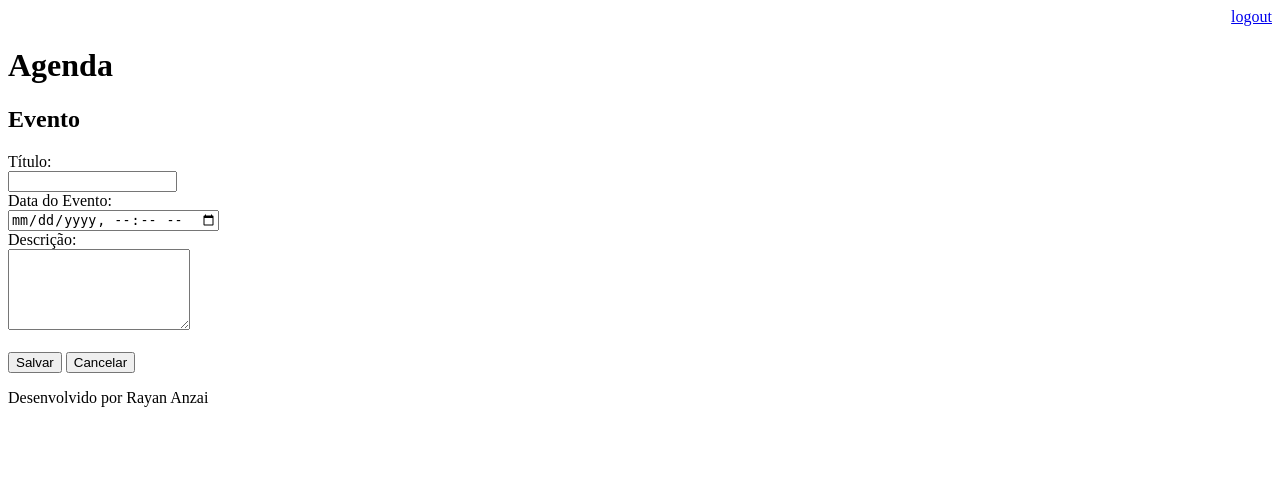
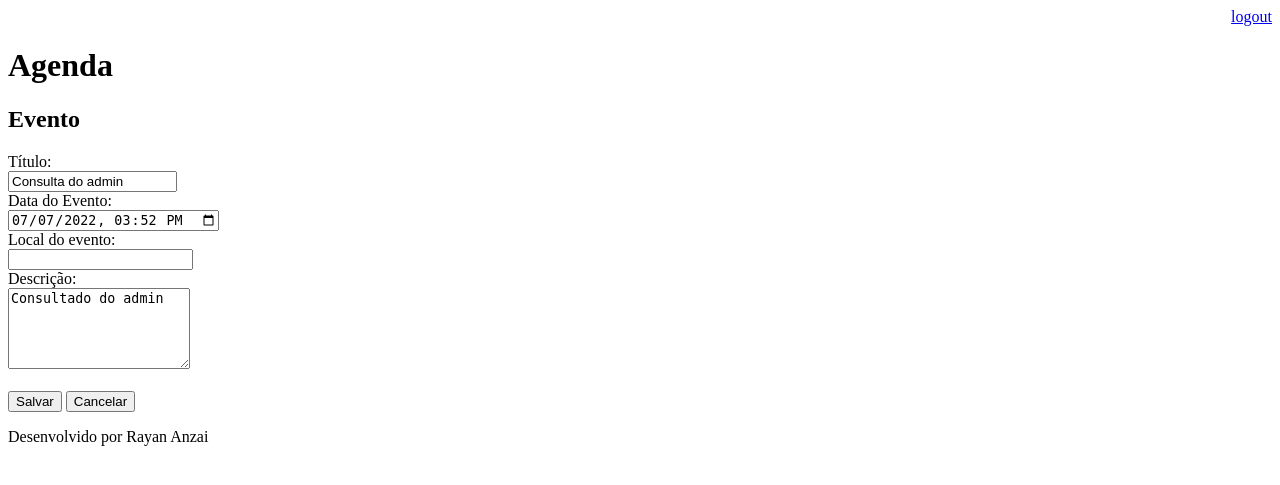
Before and after one commit to Rayanzai/django_agenda_aula2_dio, a Django app: page /agenda/evento/?id=4 in a window 1280 px wide. Shown: the top 485 px of the page. Run offline with Django 4.2, Linux system fonts and the light colour scheme; a user stored in the database is signed in; data comes from the database, SQL or seed files in the repository; both versions use the stored data as it was after the commit.

Commit message:
Adicionado a função de alterar e excluir dados

```diff
--- a/agenda/urls.py
+++ b/agenda/urls.py
@@ -26,5 +26,6 @@ urlpatterns = [
     path('login/submit', views.submit_login),
     path('logout/', views.logout_user),
     path('agenda/evento/', views.evento),
-    path('agenda/evento/submit', views.submit_evento)
+    path('agenda/evento/submit', views.submit_evento),
+    path('agenda/evento/delete/<int:id_evento>', views.delete_evento)
 ]
--- a/core/admin.py
+++ b/core/admin.py
@@ -3,7 +3,7 @@ from core.models import Evento
 
 # Register your models here.
 class EventoAdmin(admin.ModelAdmin):
-    list_display =('titulo', 'data_evento', 'data_criacao')
+    list_display =('id', 'titulo', 'data_evento', 'data_criacao')
     list_filter = ('titulo', 'data_evento',)
 
 
--- a/core/models.py
+++ b/core/models.py
@@ -8,7 +8,9 @@ class Evento(models.Model):
     descricao = models.TextField(blank=True, null=True)
     data_evento = models.DateTimeField(verbose_name="Data do Evento")
     data_criacao = models.DateTimeField(auto_now=True)
+    local_evento = models.TextField(blank=True, null=True)
     usuario = models.ForeignKey(User, on_delete=models.CASCADE)
+
 
     class Meta: #para nomear foçado o nome
         db_table = "evento"
@@ -18,3 +20,6 @@ class Evento(models.Model):
 
     def get_data_evento(self):
         return self.data_evento.strftime('%d/%m/%Y %H:%M hrs')
+
+    def get_data_input_evento(self):
+        return self.data_evento.strftime('%Y-%m-%dT%H:%M')
--- a/core/views.py
+++ b/core/views.py
@@ -34,14 +34,33 @@ def submit_evento(request):
         titulo = request.POST.get("titulo")
         data_evento = request.POST.get("data_evento")
         descricao = request.POST.get("descricao")
+        local_evento = request.POST.get("local_evento")
         usuario = request.user
-        Evento.objects.create(titulo=titulo, data_evento=data_evento, descricao=descricao, usuario=usuario)
+        id_eventos = request.POST.get('id_evento')
+        if id_eventos:
+            Evento.objects.filter(id=id_eventos).update(titulo=titulo, data_evento=data_evento, descricao=descricao)
+        else:
+            Evento.objects.create(titulo=titulo, data_evento=data_evento, descricao=descricao, local_evento=local_evento, usuario=usuario)
+
+    return redirect('/')
+
+@login_required(login_url='/login/')
+def delete_evento(request, id_evento):
+    usuario = request.user
+    evento = Evento.objects.get(id=id_evento)
+    if usuario == evento.usuario:
+        evento.delete()
     return redirect('/')
 
 
 @login_required(login_url='/login/')
 def evento(request):
-    return render(request, 'evento.html')
+    id_evento = request.GET.get('id')
+    dados = {}
+    if id_evento:
+        dados['evento'] = Evento.objects.get(id=id_evento)
+
+    return render(request, 'evento.html', dados)
 
 @login_required(login_url='/login/')
 def lista_eventos(request):
--- a/templates/agenda.html
+++ b/templates/agenda.html
@@ -6,7 +6,8 @@
     <a href="evento/"><button type="button">Novo Evento</button></a>
     <ul style="font-size: 18px">
     {% for evento in eventos %}
-        <li>{{evento.titulo}} - {{evento.get_data_evento}}</li>
+        <li>{{evento.titulo}} - {{evento.get_data_evento}} (<a href="evento/?id={{evento.id}}">Editar</a>/<a href="evento/delete/{{ evento.id }}">Excluir</a>)</li>
+
     {% endfor %}
     </ul>
 {%endblock%}
--- a/templates/evento.html
+++ b/templates/evento.html
@@ -5,16 +5,21 @@
 <h2>Evento</h2>
 <form action="submit" method="POST"> {% csrf_token %}
     <label>Título:</label>
+    <input type="number" name="id_evento" value="{{evento.id}}" hidden>
     <br>
-    <input type="text" name="titulo" size="18.5" >
+    <input type="text" name="titulo" size="18.5" value="{{evento.titulo}}">
     <br>
     <label>Data do Evento:</label>
     <br>
-    <input type="datetime-local" name="data_evento">
+    <input type="datetime-local" name="data_evento" value="{{evento.get_data_input_evento}}">
+    <br>
+    <label>Local do evento:</label>
+    <br>
+    <input type="text" name="local_evento">
     <br>
     <label>Descrição:</label>
     <br>
-    <textarea name="descricao" rows="5" cols="20" ></textarea>
+    <textarea name="descricao" rows="5" cols="20">{{evento.descricao}}</textarea>
     <br>
     <br>
     <button type="submit">Salvar</button>
```
Also changed, not shown: db.sqlite3.
